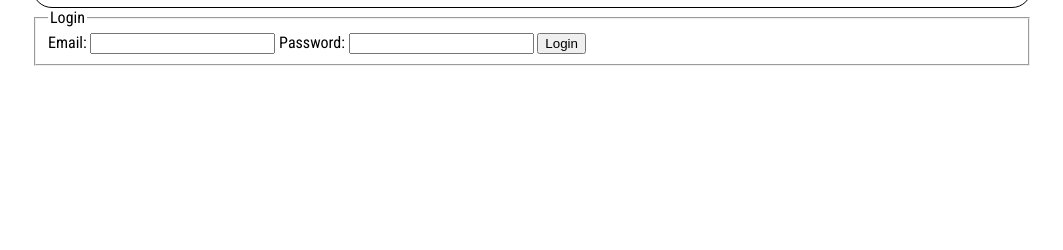
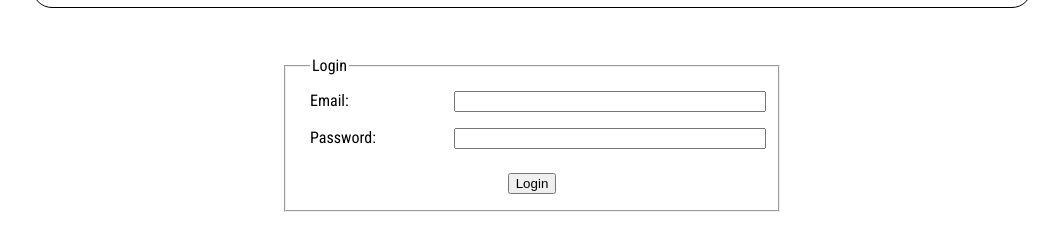
Before and after one commit to swalloich/school-budget-app, a website with bundled scripts: page src/public/login.html in a window 1280 px wide. Shown: the part 118-368 px from the top of the page, without its empty margins (108-1171 px from the left). Built offline with nearby package versions, Linux system fonts and the light colour scheme; files whose address does not match are found by name.

Commit message:
added login box

```diff
--- a/src/public/login.html
+++ b/src/public/login.html
@@ -18,16 +18,20 @@
 </head>
 
 <body>
-    <header id="main-header" class="header-container mx-auto"></header>
+    <header id="main-header" class="header-container mx-auto mb-5"></header>
     <main class="container mx-auto">
-        <form name="login" id="login" class="login-container">
-            <fieldset>
+        <form name="login" id="login" class="mw-box-500 mx-auto">
+            <fieldset class="py-3 px-4">
                 <legend>Login</legend>
-                <label for="email">Email:</label>
-                <input type="email" name="email" id="email" />
-                <label for="password">Password:</label>
-                <input type="password" name="password" id="password" />
-                <button type="button" id="login-button">Login</button>
+                <div class="row">
+                    <label for="email" class="col-12 col-sm-4">Email:</label>
+                    <input type="email" name="email" id="email" class="col-12 col-sm-8" />
+                </div>
+                <div class="row mt-3">
+                    <label for="password" class="col-12 col-sm-4">Password:</label>
+                    <input type="password" name="password" id="password" class="col-12 col-sm-8" />
+                </div>
+                <button type="button" id="login-button" class="d-block mx-auto mt-4">Login</button>
             </fieldset>
         </form>
     </main>
--- /dev/null
+++ b/src/styles/custom/components/boxes.scss
@@ -0,0 +1,15 @@
+$box-prefix: "mw-box-";
+
+$boxes: (
+    "500": (
+        "max-width": 500px,
+        "height": unset,
+    ),
+);
+
+@each $name, $details in $boxes {
+    .#{$box-prefix}#{$name} {
+        max-width: map-get($details, "max-width");
+        height: map-get($details, "height");
+    }
+}
--- a/src/styles/custom/containers.scss
+++ b/src/styles/custom/containers.scss
@@ -28,6 +28,7 @@ $widths: (
 @mixin container {
     .container {
         max-width: 100%;
+        box-sizing: border-box;
 
         @each $size, $details in $widths {
             @if $size != "xs" {
--- a/src/styles/main.scss
+++ b/src/styles/main.scss
@@ -9,4 +9,5 @@
 @import "custom/containers.scss";
 /* components */
 @import "custom/components/nav-bar.scss";
+@import "custom/components/boxes.scss";
 /* End custom styles */
```
